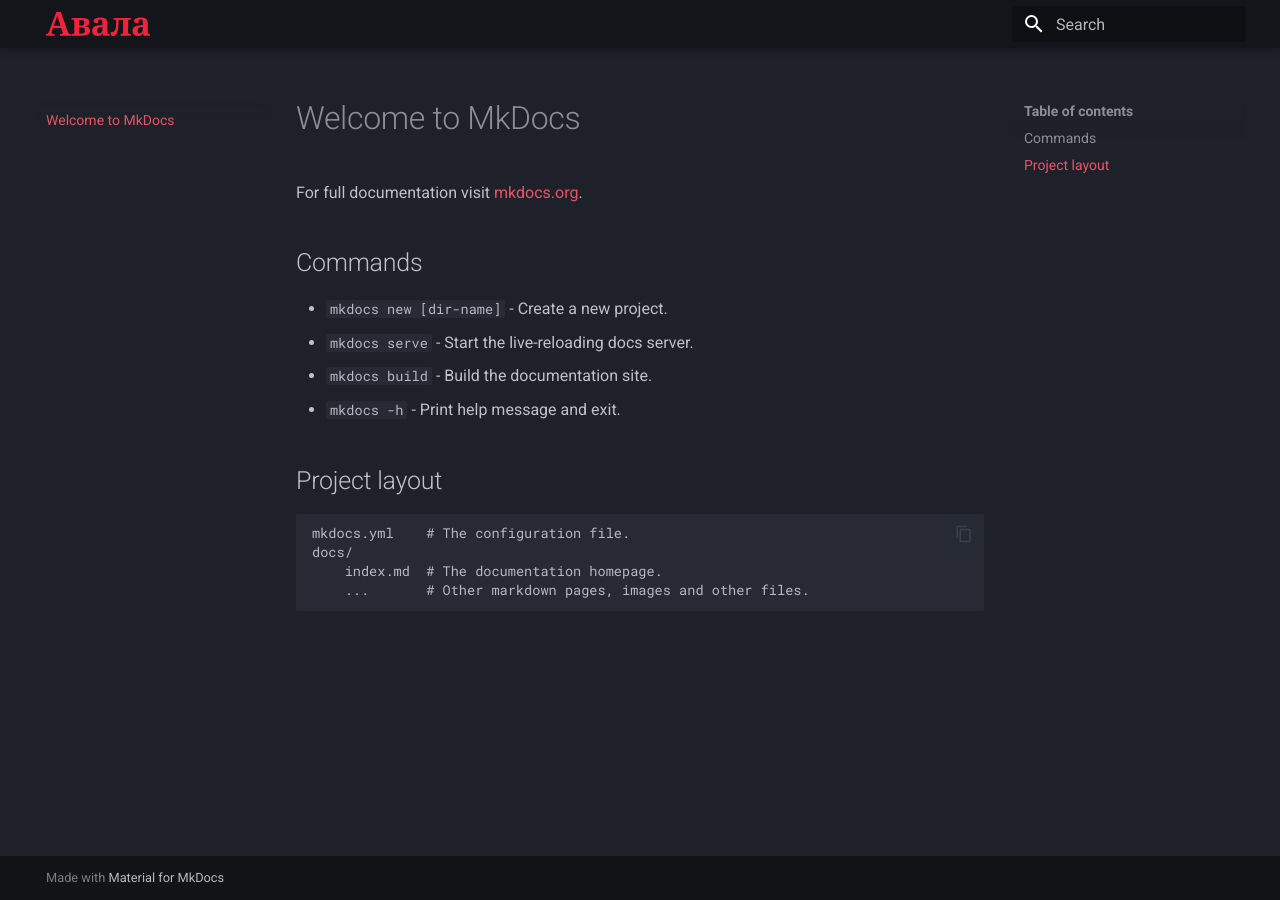
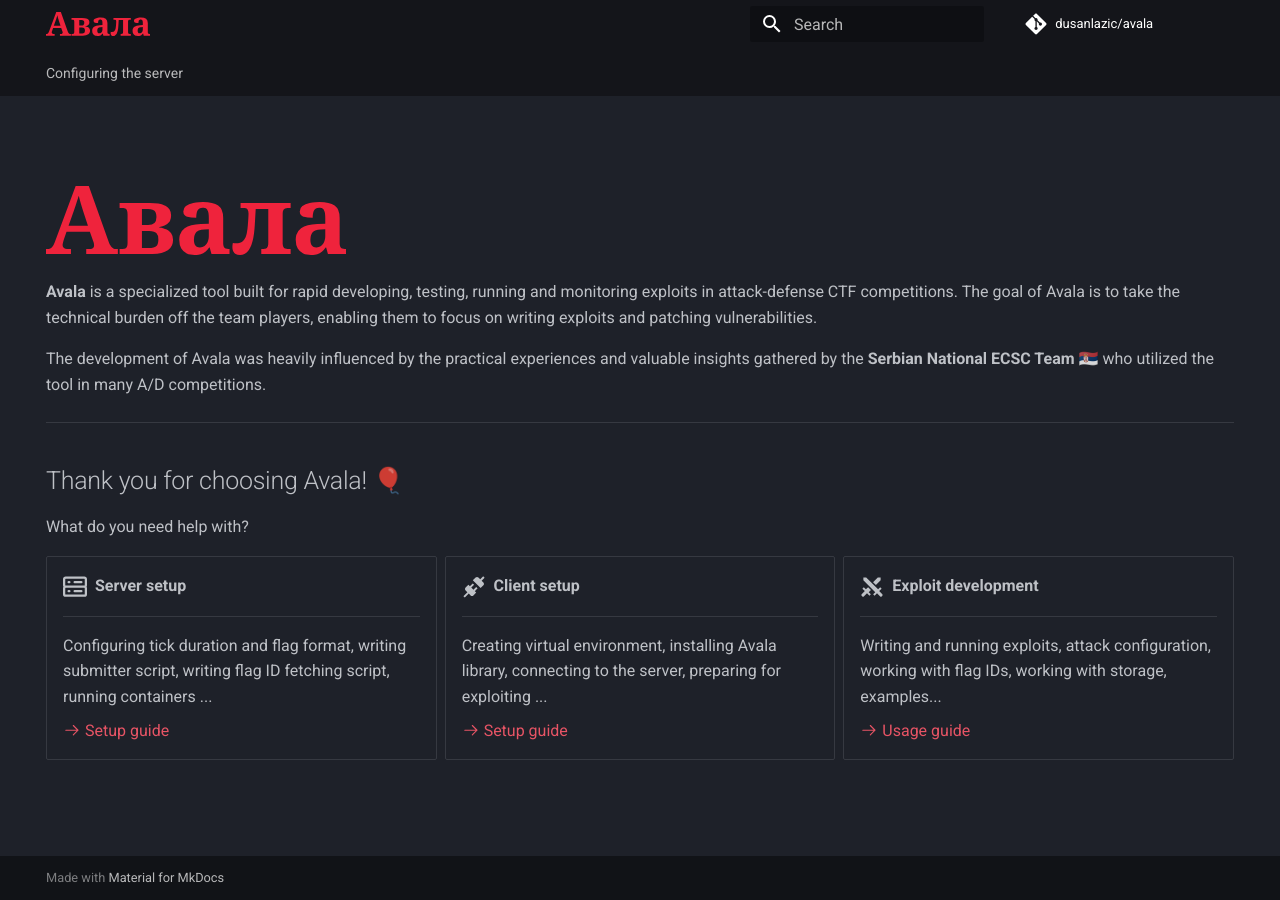
Before and after one commit to dusanlazic/avala, an MkDocs documentation site: the page built from docs/docs/index.md, in a window 1280 px wide. Built offline with MkDocs 1.6.1 and Material for MkDocs 9.7.7, drawn with Linux system fonts in a browser that asks for light colours; comment, search, counter and statistics services are not loaded.

Commit message:
docs(wip): add submitter.md

```diff
--- a/docs/docs/index.md
+++ b/docs/docs/index.md
@@ -1,17 +1,48 @@
-# Welcome to MkDocs
+---
+hide:
+- toc
+- navigation
+- footer
+title: ""
+---
 
-For full documentation visit [mkdocs.org](https://www.mkdocs.org).
+![Avala Logo](assets/logo.svg){ width="300" }
 
-## Commands
+**Avala** is a specialized tool built for rapid developing, testing, running and monitoring exploits in attack-defense CTF competitions. The goal of Avala is to take the technical burden off the team players, enabling them to focus on writing exploits and patching vulnerabilities.
 
-* `mkdocs new [dir-name]` - Create a new project.
-* `mkdocs serve` - Start the live-reloading docs server.
-* `mkdocs build` - Build the documentation site.
-* `mkdocs -h` - Print help message and exit.
+The development of Avala was heavily influenced by the practical experiences and valuable insights gathered by the **Serbian National ECSC Team** 🇷🇸 who utilized the tool in many A/D competitions.
 
-## Project layout
+---
 
-    mkdocs.yml    # The configuration file.
-    docs/
-        index.md  # The documentation homepage.
-        ...       # Other markdown pages, images and other files.
+## Thank you for choosing Avala! 🎈
+
+What do you need help with?
+
+<div class="grid cards" markdown>
+
+-   :octicons-server-16:{ .lg .middle } __&nbsp;Server setup__
+
+    ---
+
+    Configuring tick duration and flag format, writing submitter script, writing flag ID fetching script, running containers ...
+
+    [:octicons-arrow-right-24: Setup guide](server/index.md)
+
+-   :material-connection:{ .lg .middle } __&nbsp;Client setup__
+
+    ---
+
+    Creating virtual environment, installing Avala library, connecting to the server, preparing for exploiting ...
+
+    [:octicons-arrow-right-24: Setup guide](client/index.md)
+
+-   :material-sword-cross:{ .lg .middle } __&nbsp;Exploit development__
+
+    ---
+
+    Writing and running exploits, attack configuration, working with flag IDs, working with storage, examples...
+
+    [:octicons-arrow-right-24: Usage guide](exploits/workflow.md)
+
+
+</div>
--- a/docs/mkdocs.yml
+++ b/docs/mkdocs.yml
@@ -1,5 +1,7 @@
 site_name: ""
 site_url: https://avala.lazicdusan.com
+repo_url: https://github.com/dusanlazic/avala
+repo_name: dusanlazic/avala
 theme:
   name: material
   logo: assets/logo.svg
@@ -8,6 +10,7 @@
     - content.code.copy
     - navigation.footer
     - navigation.instant
+    - navigation.tabs
   palette:
     scheme: slate
     primary: black
@@ -37,3 +40,12 @@
     permalink: true
 extra_css:
   - stylesheets/extra.css
+
+nav:
+  - Configuring the server:
+      - Overview: server/index.md
+      - Writing submitter script: server/submitter.md
+      - Writing flag IDs script: server/flag-ids.md
+      - Configuration: server/configuration.md
+      - Docker build: server/docker-build.md
+      - Docker compose: server/docker-compose.md
```
Also changed, not shown: docs/docs/server/index.md (added, +35 -0 lines), docs/docs/server/submitter.md (added, +195 -0 lines), docs/docs/client/index.md (added), docs/docs/server/configuration.md (added), docs/docs/server/docker-build.md (added), docs/docs/server/docker-compose.md (added), docs/docs/server/flag-ids.md (added).
